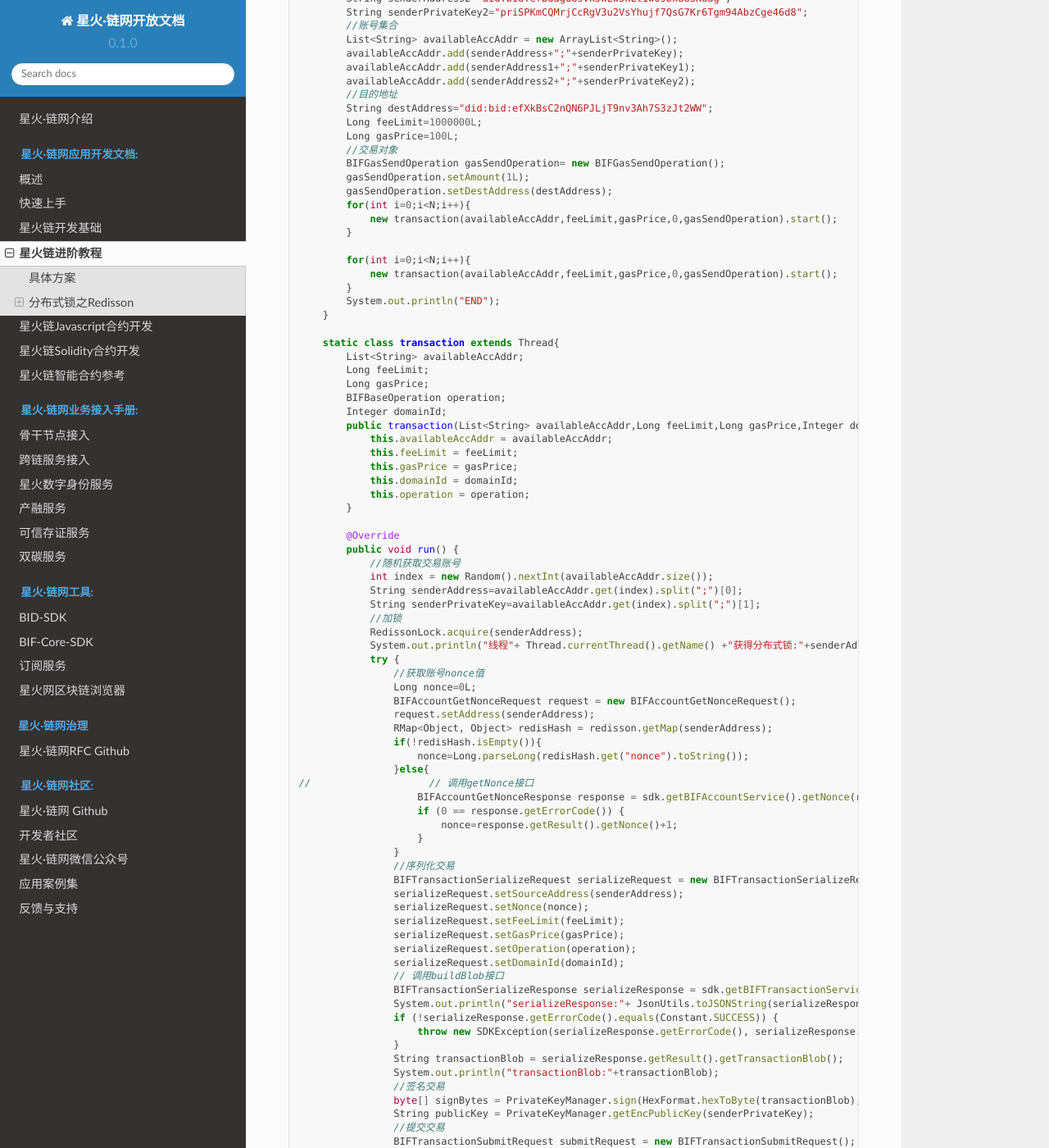
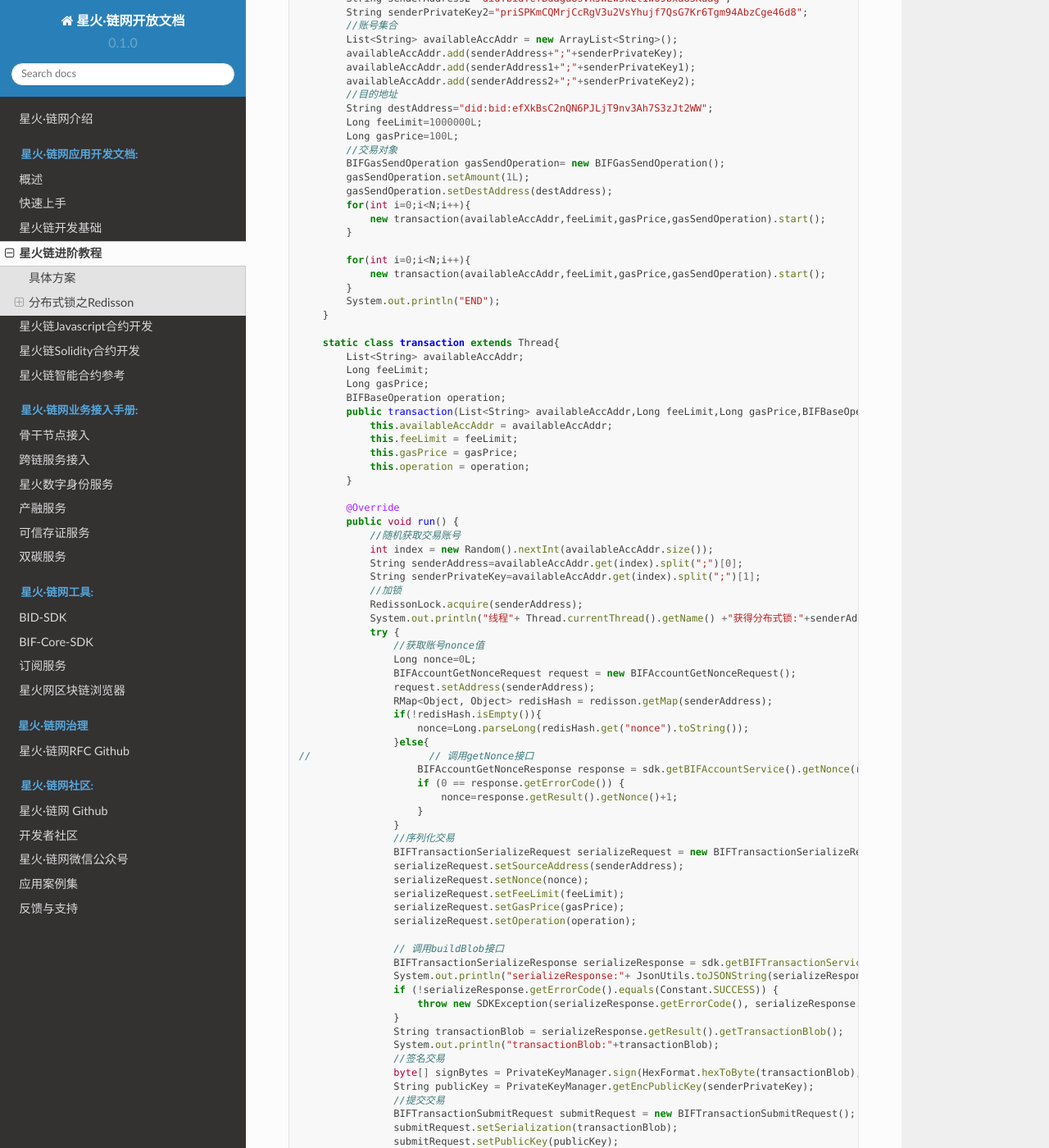
Before and after one commit to caict-4iot-dev/bif-doc, a Sphinx documentation site: the page built from docs/source/app/advanced.md, in a window 1280 px wide and 1400 px high, scrolled down 2262 px. Shown: the whole window at 82% size. Built offline with Sphinx 7.4.7 and the Read the Docs theme 2.0.0, drawn with Linux system fonts in a browser that asks for light colours.

Commit message:
mod advanced file

```diff
--- a/docs/source/app/advanced.md
+++ b/docs/source/app/advanced.md
@@ -114,11 +114,11 @@ public class TransactionDemo {
         gasSendOperation.setAmount(1L);
         gasSendOperation.setDestAddress(destAddress);
         for(int i=0;i<N;i++){
-            new transaction(availableAccAddr,feeLimit,gasPrice,0,gasSendOperation).start();
+            new transaction(availableAccAddr,feeLimit,gasPrice,gasSendOperation).start();
         }
 
         for(int i=0;i<N;i++){
-            new transaction(availableAccAddr,feeLimit,gasPrice,0,gasSendOperation).start();
+            new transaction(availableAccAddr,feeLimit,gasPrice,gasSendOperation).start();
         }
         System.out.println("END");
     }
@@ -128,12 +128,10 @@ public class TransactionDemo {
         Long feeLimit;
         Long gasPrice;
         BIFBaseOperation operation;
-        Integer domainId;
-        public transaction(List<String> availableAccAddr,Long feeLimit,Long gasPrice,Integer domainId,BIFBaseOperation operation ) {
+        public transaction(List<String> availableAccAddr,Long feeLimit,Long gasPrice,BIFBaseOperation operation ) {
             this.availableAccAddr = availableAccAddr;
             this.feeLimit = feeLimit;
             this.gasPrice = gasPrice;
-            this.domainId = domainId;
             this.operation = operation;
         }
 
@@ -168,7 +166,7 @@ public class TransactionDemo {
                 serializeRequest.setFeeLimit(feeLimit);
                 serializeRequest.setGasPrice(gasPrice);
                 serializeRequest.setOperation(operation);
-                serializeRequest.setDomainId(domainId);
+
                 // 调用buildBlob接口
                 BIFTransactionSerializeResponse serializeResponse = sdk.getBIFTransactionService().BIFSerializable(serializeRequest);
                 System.out.println("serializeResponse:"+ JsonUtils.toJSONString(serializeResponse.getResult()));
```
